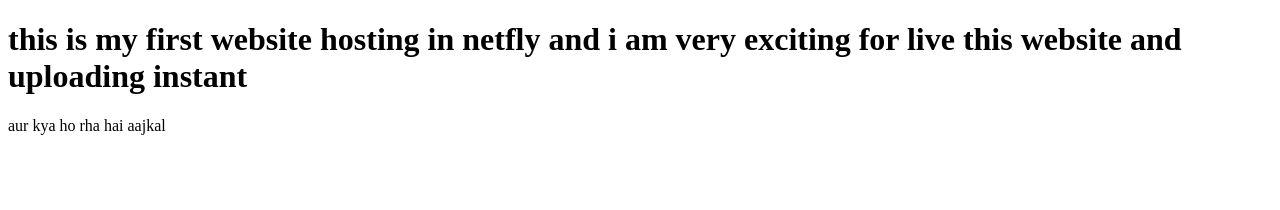
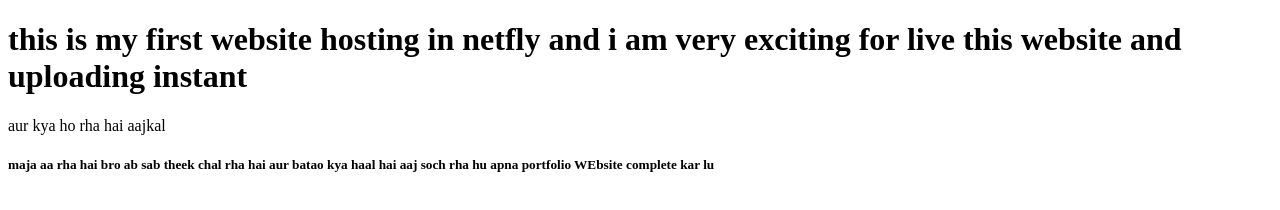
Before and after one commit to YogeshTiwari700/demo-2-website, a plain HTML site: page index.html in a window 1280 px wide. Drawn offline with Linux system fonts and the light colour scheme.

Commit message:
bhai shi chal rha

```diff
--- a/index.html
+++ b/index.html
@@ -10,5 +10,6 @@
   <h1>this is my first website hosting in netfly and i am very exciting for live this website and uploading instant
 </h1>
 <p> aur kya ho rha hai aajkal</p>
+<h5> maja aa rha hai bro ab sab theek chal rha hai aur batao kya haal hai aaj soch rha hu apna portfolio WEbsite complete kar lu</h5>
 </body>
 </html>
```
